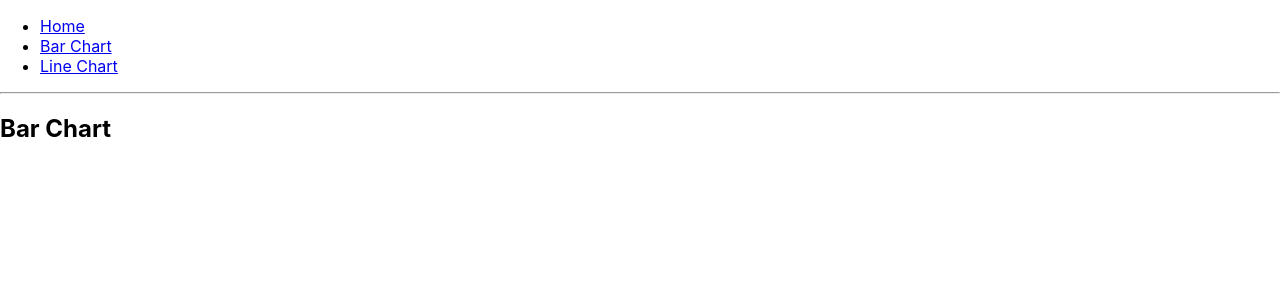
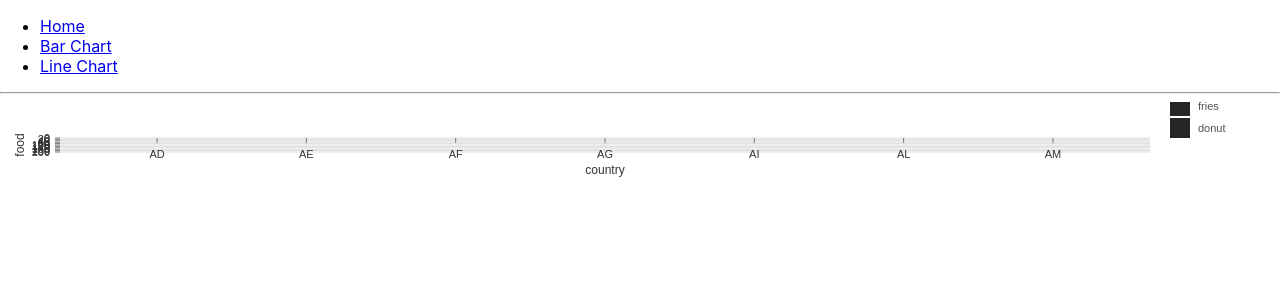
Before and after one commit to justin0022/dataviz, a React (Create React App) app: page /BarChart in a window 1280 px wide. Shown: the top 300 px of the page. Built offline with nearby package versions, Linux system fonts and the light colour scheme.

Commit message:
Added nivo as dependency and tried to create simple bar chart. not displaying yet

```diff
--- a/package.json
+++ b/package.json
@@ -3,6 +3,7 @@
   "version": "0.1.0",
   "private": true,
   "dependencies": {
+    "@nivo/bar": "^0.52.0",
     "react": "^16.6.3",
     "react-dom": "^16.6.3",
     "react-router-dom": "^4.3.1",
@@ -14,7 +15,8 @@
     "start": "react-scripts start",
     "build": "react-scripts build",
     "test": "react-scripts test",
-    "eject": "react-scripts eject"
+    "eject": "react-scripts eject",
+    "standard": "standard --fix"
   },
   "eslintConfig": {
     "extends": "react-app"
--- a/src/routes/BarChart.js
+++ b/src/routes/BarChart.js
@@ -1,11 +1,218 @@
 import React from "react"
+import { ResponsiveBar } from '@nivo/bar'
 
 function BarChart() {
   return (
-    <div>
-      <h2>Bar Chart</h2>
-    </div>
-  );
+    <ResponsiveBar
+        data={[
+          {
+            "country": "AD",
+            "hot dog": 139,
+            "hot dogColor": "hsl(189, 70%, 50%)",
+            "burger": 168,
+            "burgerColor": "hsl(24, 70%, 50%)",
+            "sandwich": 39,
+            "sandwichColor": "hsl(310, 70%, 50%)",
+            "kebab": 17,
+            "kebabColor": "hsl(134, 70%, 50%)",
+            "fries": 53,
+            "friesColor": "hsl(103, 70%, 50%)",
+            "donut": 28,
+            "donutColor": "hsl(213, 70%, 50%)"
+          },
+          {
+            "country": "AE",
+            "hot dog": 89,
+            "hot dogColor": "hsl(215, 70%, 50%)",
+            "burger": 76,
+            "burgerColor": "hsl(138, 70%, 50%)",
+            "sandwich": 37,
+            "sandwichColor": "hsl(213, 70%, 50%)",
+            "kebab": 105,
+            "kebabColor": "hsl(293, 70%, 50%)",
+            "fries": 21,
+            "friesColor": "hsl(151, 70%, 50%)",
+            "donut": 168,
+            "donutColor": "hsl(42, 70%, 50%)"
+          },
+          {
+            "country": "AF",
+            "hot dog": 66,
+            "hot dogColor": "hsl(307, 70%, 50%)",
+            "burger": 183,
+            "burgerColor": "hsl(269, 70%, 50%)",
+            "sandwich": 106,
+            "sandwichColor": "hsl(349, 70%, 50%)",
+            "kebab": 195,
+            "kebabColor": "hsl(319, 70%, 50%)",
+            "fries": 148,
+            "friesColor": "hsl(265, 70%, 50%)",
+            "donut": 55,
+            "donutColor": "hsl(215, 70%, 50%)"
+          },
+          {
+            "country": "AG",
+            "hot dog": 185,
+            "hot dogColor": "hsl(120, 70%, 50%)",
+            "burger": 90,
+            "burgerColor": "hsl(96, 70%, 50%)",
+            "sandwich": 36,
+            "sandwichColor": "hsl(137, 70%, 50%)",
+            "kebab": 64,
+            "kebabColor": "hsl(145, 70%, 50%)",
+            "fries": 68,
+            "friesColor": "hsl(191, 70%, 50%)",
+            "donut": 50,
+            "donutColor": "hsl(176, 70%, 50%)"
+          },
+          {
+            "country": "AI",
+            "hot dog": 105,
+            "hot dogColor": "hsl(27, 70%, 50%)",
+            "burger": 135,
+            "burgerColor": "hsl(23, 70%, 50%)",
+            "sandwich": 52,
+            "sandwichColor": "hsl(135, 70%, 50%)",
+            "kebab": 182,
+            "kebabColor": "hsl(114, 70%, 50%)",
+            "fries": 19,
+            "friesColor": "hsl(120, 70%, 50%)",
+            "donut": 166,
+            "donutColor": "hsl(154, 70%, 50%)"
+          },
+          {
+            "country": "AL",
+            "hot dog": 86,
+            "hot dogColor": "hsl(155, 70%, 50%)",
+            "burger": 44,
+            "burgerColor": "hsl(275, 70%, 50%)",
+            "sandwich": 17,
+            "sandwichColor": "hsl(127, 70%, 50%)",
+            "kebab": 178,
+            "kebabColor": "hsl(58, 70%, 50%)",
+            "fries": 69,
+            "friesColor": "hsl(134, 70%, 50%)",
+            "donut": 145,
+            "donutColor": "hsl(213, 70%, 50%)"
+          },
+          {
+            "country": "AM",
+            "hot dog": 29,
+            "hot dogColor": "hsl(110, 70%, 50%)",
+            "burger": 162,
+            "burgerColor": "hsl(195, 70%, 50%)",
+            "sandwich": 171,
+            "sandwichColor": "hsl(16, 70%, 50%)",
+            "kebab": 108,
+            "kebabColor": "hsl(180, 70%, 50%)",
+            "fries": 162,
+            "friesColor": "hsl(45, 70%, 50%)",
+            "donut": 194,
+            "donutColor": "hsl(352, 70%, 50%)"
+          }
+        ]}
+        keys={[
+            "hot dog",
+            "burger",
+            "sandwich",
+            "kebab",
+            "fries",
+            "donut"
+        ]}
+        indexBy="country"
+        margin={{
+            "top": 50,
+            "right": 130,
+            "bottom": 50,
+            "left": 60
+        }}
+        padding={0.3}
+        groupMode="grouped"
+        colors="nivo"
+        colorBy="id"
+        defs={[
+            {
+                "id": "dots",
+                "type": "patternDots",
+                "background": "inherit",
+                "color": "#38bcb2",
+                "size": 4,
+                "padding": 1,
+                "stagger": true
+            },
+            {
+                "id": "lines",
+                "type": "patternLines",
+                "background": "inherit",
+                "color": "#eed312",
+                "rotation": -45,
+                "lineWidth": 6,
+                "spacing": 10
+            }
+        ]}
+        fill={[
+            {
+                "match": {
+                    "id": "fries"
+                },
+                "id": "dots"
+            },
+            {
+                "match": {
+                    "id": "sandwich"
+                },
+                "id": "lines"
+            }
+        ]}
+        borderColor="inherit:darker(1.6)"
+        axisBottom={{
+            "tickSize": 5,
+            "tickPadding": 5,
+            "tickRotation": 0,
+            "legend": "country",
+            "legendPosition": "middle",
+            "legendOffset": 32
+        }}
+        axisLeft={{
+            "tickSize": 5,
+            "tickPadding": 5,
+            "tickRotation": 0,
+            "legend": "food",
+            "legendPosition": "middle",
+            "legendOffset": -40
+        }}
+        labelSkipWidth={12}
+        labelSkipHeight={12}
+        labelTextColor="inherit:darker(1.6)"
+        animate={true}
+        motionStiffness={90}
+        motionDamping={15}
+        legends={[
+            {
+                "dataFrom": "keys",
+                "anchor": "bottom-right",
+                "direction": "column",
+                "justify": false,
+                "translateX": 120,
+                "translateY": 0,
+                "itemsSpacing": 2,
+                "itemWidth": 100,
+                "itemHeight": 20,
+                "itemDirection": "left-to-right",
+                "itemOpacity": 0.85,
+                "symbolSize": 20,
+                "effects": [
+                    {
+                        "on": "hover",
+                        "style": {
+                            "itemOpacity": 1
+                        }
+                    }
+                ]
+            }
+        ]}
+    />
+  )
 }
 
 export default BarChart
```
Also changed, not shown: src/index.js (+7 -7 lines), 1 other file (tests, documents, lock files or other folders).
